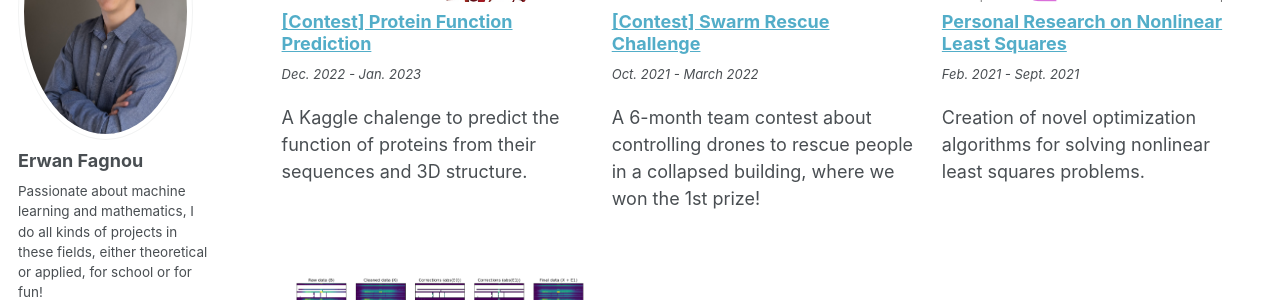
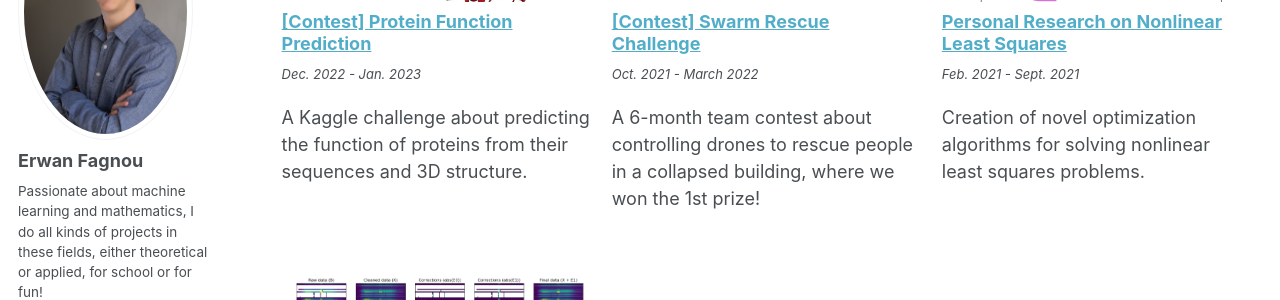
Before and after one commit to ErwanFagnou/erwanfagnou.github.io, a Jekyll site: the page built from _pages/projects.html, in a window 1280 px wide and 900 px high, scrolled down 640 px. Shown: the part 153-453 px from the top of the window. Built offline with Jekyll 4.4.1, drawn with Linux system fonts in a browser that asks for light colours; part of the change alters nothing that is shown; grey boxes are pictures that could not be loaded.

Commit message:
fixed typos

```diff
--- a/_projects/protein-function-prediction.md
+++ b/_projects/protein-function-prediction.md
@@ -1,6 +1,6 @@
 ---
 title: "[Contest] Protein Function Prediction"
-excerpt: "A Kaggle chalenge to predict the function of proteins from their sequences and 3D structure."
+excerpt: "A Kaggle challenge about predicting the function of proteins from their sequences and 3D structure."
 collection: projects
 teaser: "/images/projects/protein_function_prediction/proteins.jpg"
 teaser_type: "image"
@@ -31,7 +31,7 @@ For each of these proteins we were given the following information:
 
 The difficulty of the task was that the dataset was very small, leading to a lot of overfitting.
 
-Our first approach was to use graph convolutional networks (GCN), to take advantage of the graph structure of the protein. The performance was however quite poor. We then tried to pretrain language models on the sequences to generate better features, which proved to be useful. However, the game changer was the pretrained model ESM-2 <a href="#yuan22"> [Lin 2022]</a>, which is a very large RoBERTa-like model trained on masked language modeling. Our final model uses features extracted from the hidden layers of the pretrained ESM-2 model with 3 billion parameters, while the classification head is a multihead attention (to aggregate the features in a fixed-size vector) followed by an MLP.
+Our first approach was to use graph convolutional networks (GCN), to take advantage of the graph structure of the protein. The performance was however quite poor. We then tried to pretrain language models on the sequences to generate better features, which proved to be useful. However, the game changer was the pretrained model ESM-2 <a href="#lin22"> [Lin 2022]</a>, which is a very large RoBERTa-like model trained on masked language modeling. Our final model uses features extracted from the hidden layers of the pretrained ESM-2 model with 3 billion parameters, while the classification head is a multihead attention (to aggregate the features in a fixed-size vector) followed by an MLP.
 
 A few additional techniques were used to improve the validation loss of the model, like dropout, label smoothing, and ensemble methods (averaging the predictions of dozens of models).
 
@@ -40,5 +40,5 @@ For more details about our attempts and the final results, see our full [report]
 ## References
 
 <div style="text-indent: -3ch; margin-left: 3ch">
-<p><a id="esm2"></a>[1] Zeming Lin, Halil Akin, Roshan Rao, Brian Hie, Zhongkai Zhu, Wenting Lu, Allan dos Santos Costa, Maryam Fazel-Zarandi, Tom Sercu, Sal Candido, Alexander Rives. 2022. <i>Language models of protein sequences at the scale of evolution enable accurate structure prediction</i>. bioRxiv. DOI: <a href="https://doi.org/10.1101/2022.07.20.500902">https://doi.org/10.1101/2022.07.20.500902</a></p>
+<p><a id="lin22"></a>[1] Zeming Lin, Halil Akin, Roshan Rao, Brian Hie, Zhongkai Zhu, Wenting Lu, Allan dos Santos Costa, Maryam Fazel-Zarandi, Tom Sercu, Sal Candido, Alexander Rives. 2022. <i>Language models of protein sequences at the scale of evolution enable accurate structure prediction</i>. bioRxiv. DOI: <a href="https://doi.org/10.1101/2022.07.20.500902">https://doi.org/10.1101/2022.07.20.500902</a></p>
 </div>
```
